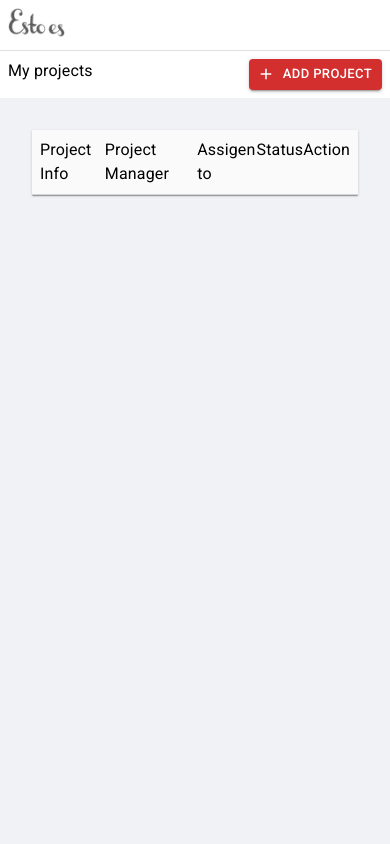
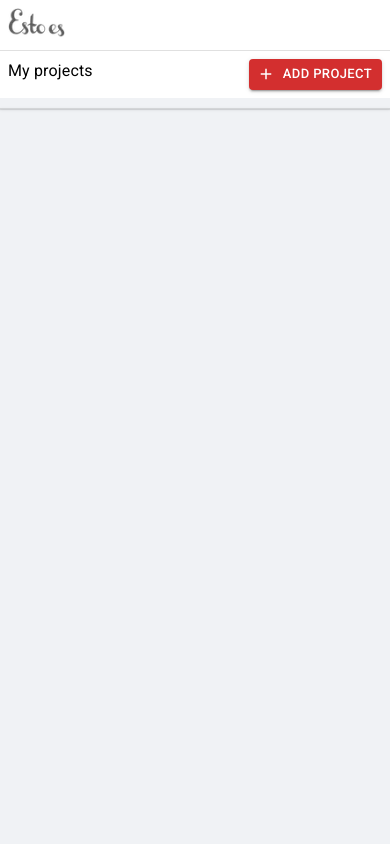
Before and after one commit to facuNorie/esto-es, a React (Vite) app: page / in a window 390 px wide. Shown: the top 844 px of the page. Built offline with nearby package versions, Linux system fonts and the light colour scheme.

Commit message:
Adding responsive

```diff
--- a/src/App.jsx
+++ b/src/App.jsx
@@ -19,7 +19,7 @@ function App() {
         sx={{
           backgroundColor: '#F0F2F5',
           height: '100vh',
-          padding: '32px',
+          padding: { xs: '10px 0', md: '48px' },
         }}
       >
         {showSection ? <Projects /> : <ProjectForm />}
--- a/src/components/projects/index.jsx
+++ b/src/components/projects/index.jsx
@@ -1,4 +1,4 @@
-import { Box, Divider, Typography } from '@mui/material'
+import { Box, Container, Divider, Grid, Typography } from '@mui/material'
 import React, { useContext } from 'react'
 import { AppContext } from '../../context/context'
 import ProjectItem from '../project_item'
@@ -9,17 +9,24 @@ export default function Projects() {
   return (
     <Box>
       <Box sx={{ boxShadow: 1 }}>
-        <Box
-          display='flex'
-          justifyContent='space-around'
-          p={1}
-          sx={{ bgcolor: 'grey.50' }}
-        >
-          <Typography>Project Info</Typography>
-          <Typography>Project Manager</Typography>
-          <Typography>Assigen to</Typography>
-          <Typography>Status</Typography>
-          <Typography>Action</Typography>
+        <Box component='span' sx={{ display: { xs: 'none', md: 'block' } }}>
+          <Grid container p={2} sx={{ bgcolor: 'grey.50' }}>
+            <Grid item xs={3}>
+              <Typography>Project Info</Typography>
+            </Grid>
+            <Grid item xs={3}>
+              <Typography>Project Manager</Typography>
+            </Grid>
+            <Grid item xs={3}>
+              <Typography>Assigned to</Typography>
+            </Grid>
+            <Grid item xs={2}>
+              <Typography>Status</Typography>
+            </Grid>
+            <Grid item xs={1}>
+              <Typography>Action</Typography>
+            </Grid>
+          </Grid>
         </Box>
         <Divider />
         <Box sx={{ bgcolor: 'white' }} display='flex' flexDirection='column'>
```
